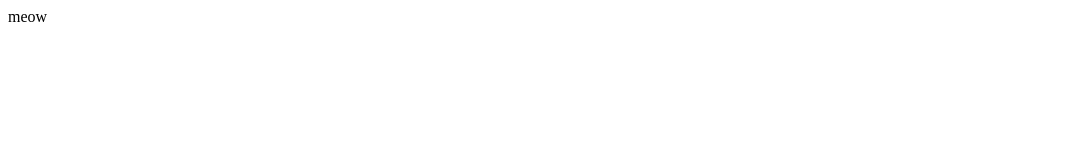
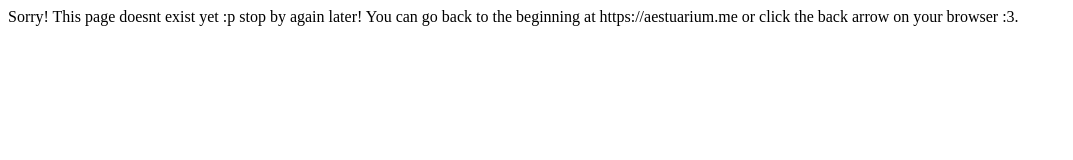
Before and after one commit to necroTadpole/Aestuarium, a plain HTML site: page 404.html in a window 1280 px wide. Shown: the whole page, without its empty margins (0-1073 px from the left). Drawn offline with Linux system fonts and the light colour scheme.

Commit message:
Add files via upload

```diff
--- a/404.html
+++ b/404.html
@@ -1,5 +1,5 @@
 <body>
     <p>
-        meow
+        Sorry! This page doesnt exist yet :p stop by again later! You can go back to the beginning at https://aestuarium.me or click the back arrow on your browser :3.
     </p>
 </body>
```
